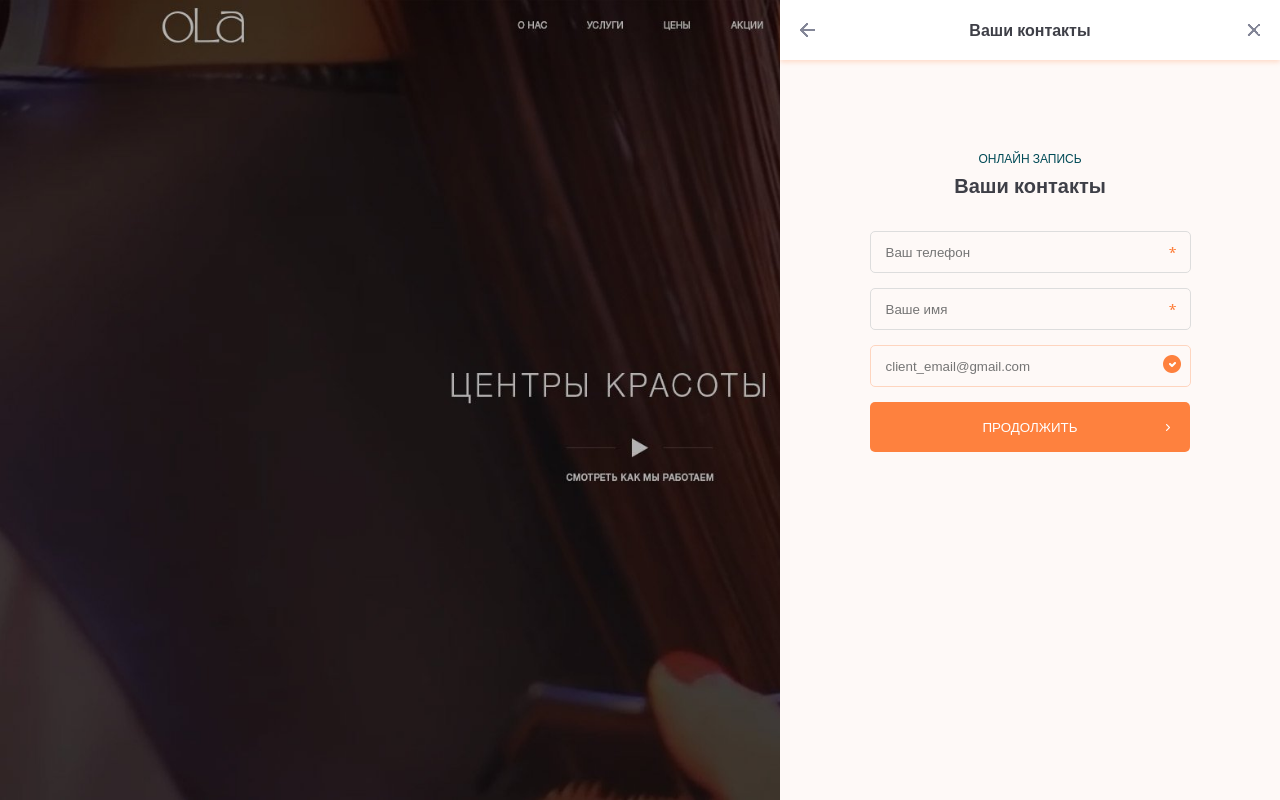
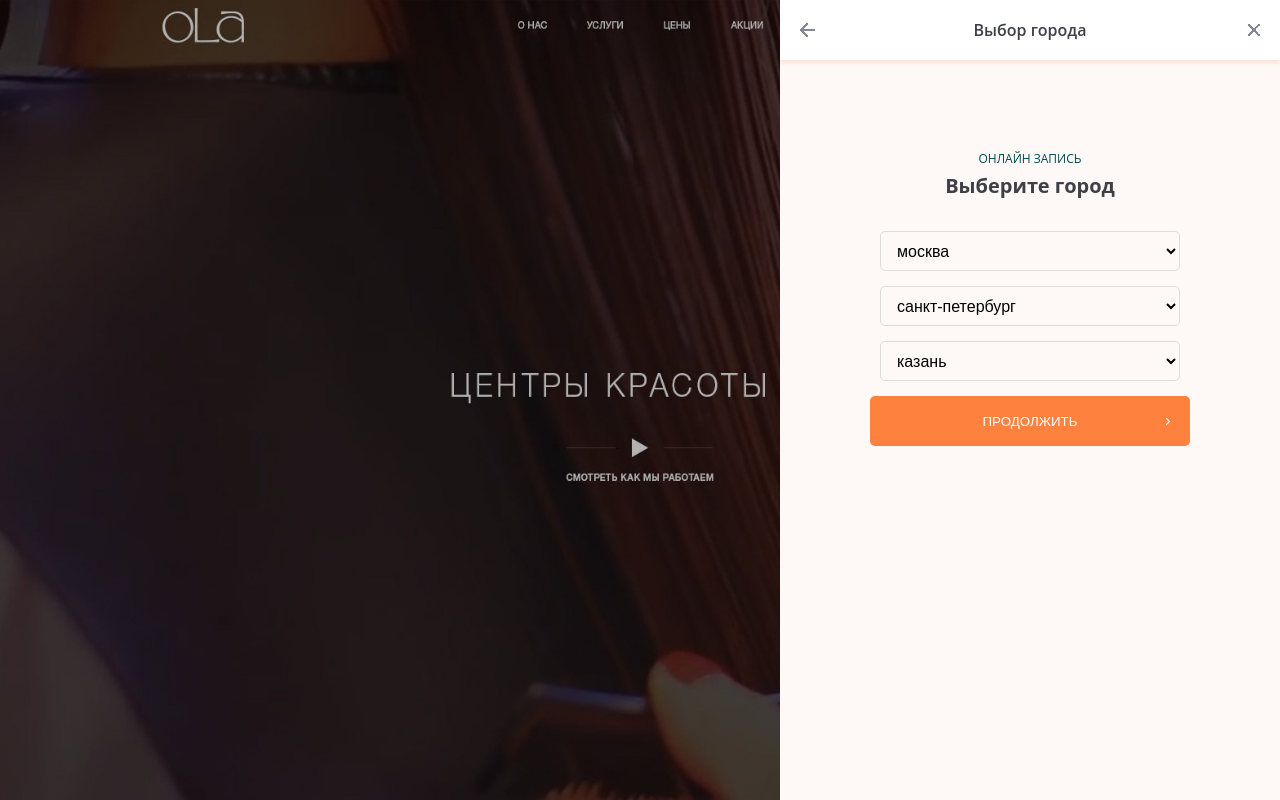
Before and after one commit to alikoganyan/Angular4-widjet, an Angular app: page / in a window 1280 px wide. Built offline with nearby package versions, Linux system fonts and the light colour scheme.

Commit message:
correct css, add directive

```diff
--- a/src/app/app.component.ts
+++ b/src/app/app.component.ts
@@ -6,7 +6,7 @@ import {Component} from '@angular/core';
   styleUrls: ['./app.component.css']
 })
 export class AppComponent {
-  status = 'your_contacts';
+  status = 'town_selection';
 
   town_selection(town_selection: string) {
     this.status = town_selection;
--- a/src/app/salon-list/salon-list.component.css
+++ b/src/app/salon-list/salon-list.component.css
@@ -21,10 +21,12 @@
 	background:#fef9f7;
 	max-width:500px;
 	width:100%;
+  height: 100%;
 	font-family: 'Open Sans', sans-serif;
 	font-size:14px;
 	color:#3e3f47;
 	float:right;
+  overflow: auto;
 }
 
 .avisits-main_title {
@@ -162,9 +164,9 @@ canvas {
 	border-radius:5px;
     -moz-border-radius:5px;
     -webkit-border-radius:5px;
-	-webkit-box-shadow:0px 2px 5px 0px rgba(254,129,62,0.26);
-    -moz-box-shadow:0px 2px 5px 0px rgba(254,129,62,0.26);
-    box-shadow:0px 2px 5px 0px rgba(254,129,62,0.26);
+	-webkit-box-shadow:0 2px 5px 0 rgba(254,129,62,0.26);
+    -moz-box-shadow:0 2px 5px 0 rgba(254,129,62,0.26);
+    box-shadow:0 2px 5px 0 rgba(254,129,62,0.26);
 	width:86%;
 	margin:0 auto;
 	padding:25px 0;
@@ -320,15 +322,14 @@ canvas {
 .avisits-salon_buttons {
 	position:absolute;
 	background:#fff;
-	-webkit-box-shadow: 0px -2px 5px 0px rgba(254,129,62,0.26);
-	-moz-box-shadow: 0px -2px 5px 0px rgba(254,129,62,0.26);
-	box-shadow: 0px -2px 5px 0px rgba(254,129,62,0.26);
-	width:500px;
+	-webkit-box-shadow: 0 -2px 5px 0 rgba(254,129,62,0.26);
+	-moz-box-shadow: 0 -2px 5px 0 rgba(254,129,62,0.26);
+	box-shadow: 0 -2px 5px 0 rgba(254,129,62,0.26);
+	width:100%;
 	height:75px;
 	text-align:center;
 	padding-top:10px;
 	right:0;
-	bottom:0;
 }
 
 .avisits-salon_buttons a {
--- a/src/app/services-selection/services-selection.component.css
+++ b/src/app/services-selection/services-selection.component.css
@@ -88,219 +88,16 @@
   margin:0;
 }
 
-.avisits-town_selection {
-  text-align:center;
-  padding-top:90px;
-}
 
-.avisits-town_selection > span {
-  font-size:12px;
-  color:#004a56;
-  text-transform:uppercase;
-  margin-bottom:5px;
-  display:block;
-}
 
-.avisits-town_selection h2 {
-  font-weight:700;
-  font-size:20px;
-  color:#3e3f47;
-  margin:0 0 32px;
-}
-
-.avisits-town_selection form p {
-  margin-bottom:15px;
-}
-
-.avisits-town_selection .jq-selectbox__select {
-  border:1px solid #dddddd;
-  border-radius:5px;
-  -moz-border-radius:5px;
-  -webkit-border-radius:5px;
-  width:298px;
-  height:38px;
-}
-
-.avisits-town_selection .jq-selectbox__select-text {
-  line-height:38px;
-  color:#3e3f47;
-  text-align:left;
-  text-transform:uppercase;
-  padding-left:20px;
-  cursor:pointer;
-}
-
-.avisits-town_selection .jq-selectbox__trigger  {
-  position:absolute;
-  width:20px;
-  height:100%;
-  top:0;
-  right:8px;
-  cursor:pointer;
-}
-
-.avisits-town_selection .jq-selectbox__trigger-arrow {
-  background:url(../../assets/images/arrow-town.svg) no-repeat center;
-  width:6px;
-  height:12px;
-  margin-top:14px;
-}
-
-.avisits-town_selection .jq-selectbox__dropdown {
-  position: absolute;
-  background:#fef9f7;
-  border:1px solid #dddddd;
-  box-sizing:border-box;
-  border-radius:5px;
-  -moz-border-radius:5px;
-  -webkit-border-radius:5px;
-  width:100%;
-}
-
-.avisits-town_selection .jq-selectbox li {
-  line-height:28px;
-  color:#3e3f47;
-  text-align:left;
-  text-transform:uppercase;
-  padding-left:20px;
-  cursor:pointer;
-}
-
-.avisits-town_selection .jq-selectbox li:hover,
-.avisits-professional_box ul li:hover {
-  background:#fef3ed;
-}
-
-.avisits-your_contacts input[type="tel"],
-.avisits-your_contacts input[type="text"],
-.avisits-your_contacts input[type="email"] {
-  background:none;
-  border:1px solid #dddddd;
-  border-radius:5px;
-  -moz-border-radius:5px;
-  -webkit-border-radius:5px;
-  width:302px;
-  height:38px;
-  color:#3e3f47;
-  margin-bottom:15px;
-  padding-left:15px;
-}
-
-.avisits-your_contacts form span {
-  position:relative;
-  display:inline-block;
-}
-
-.avisits-your_contacts form span:after {
-  background:url(../../assets/images/star.png);
-  width:7px;
-  height:6px;
-  content:'';
-  position:absolute;
-  top:16px;
-  right:15px;
-}
-
-.avisits-your_contacts form span.avisits-error:after {
-  background:url(../../assets/images/input-error.png);
-  width:18px;
-  height:18px;
-  content:'';
-  position:absolute;
-  top:10px;
-  right:10px;
-}
-
-.avisits-your_contacts form span.avisits-error input {
-  border-color:#fed5bf;
-}
-
-.avisits-your_contacts input[type="submit"] {
-  background:#fe813e url(../../assets/images/arrow-submit.png) no-repeat 296px center;
-  border:none;
-  border-radius:5px;
-  -moz-border-radius:5px;
-  -webkit-border-radius:5px;
-  width:320px;
-  height:50px;
-  color:#fff;
-  text-transform:uppercase;
-  cursor:pointer;
-}
-
-#map-canvas,
-.avisits-map {
-  position:relative;
-  width:100%;
-  height:240px;
-  overflow:hidden;
-}
-
-canvas {
-  display:none;
-}
 
 
 .box.visible {
   display:block;
 }
 
-.avisits-map .avisits-point {
-  background:url(../../assets/images/point-map.png);
-  width:26px;
-  height:37px;
-  position:absolute;
-  z-index:10;
-}
 
-.avisits-map .avisits-point:hover,
-.avisits-map .avisits-point.avisits-active {
-  background-position:bottom;
-}
 
-.avisits-map .avisits-point1 {
-  top:30px;
-  left:74px;
-}
-
-.avisits-map .avisits-point2 {
-  top:100px;
-  left:58px;
-}
-
-.avisits-map .avisits-point3 {
-  bottom:80px;
-  left:168px;
-}
-
-.avisits-map .avisits-point4 {
-  bottom:35px;
-  left:235px;
-}
-
-.avisits-map .avisits-point5 {
-  bottom:70px;
-  right:200px;
-}
-
-.avisits-map .avisits-point6 {
-  top:90px;
-  right:80px;
-}
-
-.avisits_slider_map {
-  width:100%;
-  position:absolute;
-  left:0;
-  bottom:50px;
-  z-index:100;
-}
-
-.avisits_slider {
-  width:100%;
-  height:0;
-  overflow:hidden;
-}
 
 .avisits_col {
   background:#fff;
@@ -316,18 +113,6 @@ canvas {
   display:table;
 }
 
-.avisits_slider .slick-center .avisits_col {
-  width:99%;
-}
-
-.avisits_slider .avisits_item {
-  padding-top:10px;
-}
-
-.avisits_slider .slick-center {
-  padding-top:0;
-}
-
 .avisits_img_slider {
   width:50px;
   height:50px;
@@ -335,10 +120,7 @@ canvas {
   float:left;
 }
 
-.avisits_slider .slick-center .avisits_col .avisits_img_slider {
-  width:70px;
-  height:70px;
-}
+
 
 .avisits_img_slider img {
   width:100%;
@@ -346,11 +128,6 @@ canvas {
   display:block;
 }
 
-.avisits_slider h4 {
-  font-weight:600;
-  font-size:10px;
-  margin-bottom:15px;
-}
 
 .slick-center .avisits_col h4 {
   font-size:4vw;
@@ -1289,13 +1066,7 @@ input[type="checkbox"]:checked + label span {
 }
 
 @media (min-width: 280px) and (max-width: 640px) {
-  .avisits-your_contacts input[type="tel"],
-  .avisits-your_contacts input[type="text"],
-  .avisits-your_contacts input[type="email"] {
-    width:317px;
-    text-align:center;
-    padding:0;
-  }
+
   .select_button {
     display:block;
   }
@@ -1308,7 +1079,7 @@ input[type="checkbox"]:checked + label span {
     height:100%;
   }
   .avisits-salon_box #scrollbox,
-  #map-canvas, .avisits-map {
+  #map-canvas {
     height:340px;
   }
   .avisits_slider_map {
@@ -1402,14 +1173,7 @@ input[type="checkbox"]:checked + label span {
     position:static;
     margin-top:15px;
   }
-  .avisits-your_contacts input[type="tel"],
-  .avisits-your_contacts input[type="text"],
-  .avisits-your_contacts input[type="email"] {
-    width:265px;
-  }
-  .avisits-your_contacts input[type="submit"] {
-    width:285px;
-  }
+
   .avisits-calendar .avisits-item {
     padding-left:0;
     padding-right:0;
@@ -1418,9 +1182,7 @@ input[type="checkbox"]:checked + label span {
     width:94%;
     margin:0 0 6px;
   }
-  .avisits-town_selection {
-    height:100vw;
-  }
+
   .slick-center .avisits_col {
     position:relative;
     width:300px !important;
--- a/src/app/town-selection/town-selection.component.css
+++ b/src/app/town-selection/town-selection.component.css
@@ -1,173 +1,183 @@
 .avisits-basic_background:after {
-	clear:both;
-	content:'';
-	display:block;
+  clear: both;
+  content: '';
+  display: block;
 }
 
 .avisits-basic_background {
-	position:fixed;
-	background:url(../../assets/images/basic_background.jpg) no-repeat center top;
-	background-size:cover;
-	width:100%;
-	height:100%;
-	margin:-8px;
-	overflow:auto;
+  position: fixed;
+  background: url(../../assets/images/basic_background.jpg) no-repeat center top;
+  background-size: cover;
+  width: 100%;
+  height: 100%;
+  margin: -8px;
+  overflow: auto;
 }
 
 .avisits-main_block {
-	position:relative;
-	background:#fef9f7;
-	max-width:500px;
-	width:100%;
-	height:100%;
+  position: relative;
+  background: #fef9f7;
+  max-width: 500px;
+  width: 100%;
+  height: 100%;
   font-family: 'Open Sans', sans-serif;
-	font-size:14px;
-	color:#3e3f47;
-	float:right;
+  font-size: 14px;
+  color: #3e3f47;
+  float: right;
+  overflow: auto;
 }
 
-
 .avisits-main_title {
-	position:relative;
-	background:#fff;
-	-webkit-box-shadow: 0 2px 5px 0 rgba(254,129,62,0.26);
-	-moz-box-shadow: 0 2px 5px 0 rgba(254,129,62,0.26);
-	box-shadow: 0 2px 5px 0 rgba(254,129,62,0.26);
-	width:100%;
-	height:60px;
+  position: relative;
+  background: #fff;
+  -webkit-box-shadow: 0 2px 5px 0 rgba(254, 129, 62, 0.26);
+  -moz-box-shadow: 0 2px 5px 0 rgba(254, 129, 62, 0.26);
+  box-shadow: 0 2px 5px 0 rgba(254, 129, 62, 0.26);
+  width: 100%;
+  height: 60px;
 }
 
 .avisits-main_title_date {
-	height:135px;
+  height: 135px;
 }
 
 .avisits-main_title .avisits-arrow_back {
-	position:absolute;
-	width:35px;
-	height:35px;
-	top:13px;
-	left:10px;
+  position: absolute;
+  width: 35px;
+  height: 35px;
+  top: 13px;
+  left: 10px;
 }
 
 .avisits-main_title .avisits-arrow_back:after {
-	background:url(../../assets/images/back.png);
-	width:15px;
-	height:14px;
-	color:#fe813e;
-	content:'';
-	margin:10px 0 0 10px;
-	display:block;
+  background: url(../../assets/images/back.png);
+  width: 15px;
+  height: 14px;
+  color: #fe813e;
+  content: '';
+  margin: 10px 0 0 10px;
+  display: block;
 }
 
 .avisits-main_title .avisits-arrow_back:hover:after,
 .avisits-main_title .avisits-close:hover:after {
-	background-position:bottom;
+  background-position: bottom;
 }
 
 .avisits-main_title .avisits-close {
-	position:absolute;
-	top:24px;
-	right:20px;
+  position: absolute;
+  top: 24px;
+  right: 20px;
 }
 
 .avisits-main_title .avisits-close:after {
-	background:url(../../assets/images/close-title.png);
-	width:13px;
-	height:12px;
-	content:'';
-	display:block;
+  background: url(../../assets/images/close-title.png);
+  width: 13px;
+  height: 12px;
+  content: '';
+  display: block;
 }
 
 .avisits-main_title > p {
-	font-size:16px;
-	font-weight:600;
-	line-height:60px;
-	color:#3e3f47;
-	text-align:center;
-	margin:0;
+  font-size: 16px;
+  font-weight: 600;
+  line-height: 60px;
+  color: #3e3f47;
+  text-align: center;
+  margin: 0;
 }
 
 .avisits-town_selection {
-	text-align:center;
-	padding-top:90px;
+  text-align: center;
+  padding-top: 90px;
 }
 
 .avisits-town_selection > span {
-	font-size:12px;
-	color:#004a56;
-	text-transform:uppercase;
-	margin-bottom:5px;
-	display:block;
+  font-size: 12px;
+  color: #004a56;
+  text-transform: uppercase;
+  margin-bottom: 5px;
+  display: block;
 }
 
 .avisits-town_selection h2 {
-	font-weight:700;
-	font-size:20px;
-	color:#3e3f47;
-	margin:0 0 32px;
+  font-weight: 700;
+  font-size: 20px;
+  color: #3e3f47;
+  margin: 0 0 32px;
 }
 
 .avisits-town_selection form p {
-	margin-bottom:15px;
+  margin-bottom: 15px;
+}
+
+.avisits-town_selection form select {
+  width: 300px;
+  height: 40px;
+  border-radius: 5px;
+  font-size: 16px;
+  background-color: inherit;
+  border: 1px solid #DDDDDD;
+  padding: 0 0 0 12px;
 }
 
 .avisits-town_selection .jq-selectbox__select {
-	border:1px solid #dddddd;
-	border-radius:5px;
-	-moz-border-radius:5px;
-	-webkit-border-radius:5px;
-	width:298px;
-	height:38px;
+  border: 1px solid #dddddd;
+  border-radius: 5px;
+  -moz-border-radius: 5px;
+  -webkit-border-radius: 5px;
+  width: 298px;
+  height: 38px;
 }
 
 .avisits-town_selection .jq-selectbox__select-text {
-	line-height:38px;
-	color:#3e3f47;
-	text-align:left;
-	text-transform:uppercase;
-	padding-left:20px;
-	cursor:pointer;
+  line-height: 38px;
+  color: #3e3f47;
+  text-align: left;
+  text-transform: uppercase;
+  padding-left: 20px;
+  cursor: pointer;
 }
 
-.avisits-town_selection .jq-selectbox__trigger  {
-	position:absolute;
-	width:20px;
-	height:100%;
-	top:0;
-	right:8px;
-	cursor:pointer;
+.avisits-town_selection .jq-selectbox__trigger {
+  position: absolute;
+  width: 20px;
+  height: 100%;
+  top: 0;
+  right: 8px;
+  cursor: pointer;
 }
 
 .avisits-town_selection .jq-selectbox__trigger-arrow {
-	background:url(../../assets/images/arrow-town.svg) no-repeat center;
-	width:6px;
-	height:12px;
-	margin-top:14px;
+  background: url(../../assets/images/arrow-town.svg) no-repeat center;
+  width: 6px;
+  height: 12px;
+  margin-top: 14px;
 }
 
 .avisits-town_selection .jq-selectbox__dropdown {
   position: absolute;
-	background:#fef9f7;
-	border:1px solid #dddddd;
-	box-sizing:border-box;
-	border-radius:5px;
-	-moz-border-radius:5px;
-	-webkit-border-radius:5px;
-	width:100%;
+  background: #fef9f7;
+  border: 1px solid #dddddd;
+  box-sizing: border-box;
+  border-radius: 5px;
+  -moz-border-radius: 5px;
+  -webkit-border-radius: 5px;
+  width: 100%;
 }
 
 .avisits-town_selection .jq-selectbox li {
-	line-height:28px;
-	color:#3e3f47;
-	text-align:left;
-	text-transform:uppercase;
-	padding-left:20px;
-	cursor:pointer;
+  line-height: 28px;
+  color: #3e3f47;
+  text-align: left;
+  text-transform: uppercase;
+  padding-left: 20px;
+  cursor: pointer;
 }
 
 .avisits-town_selection .jq-selectbox li:hover,
 .avisits-professional_box ul li:hover {
-	background:#fef3ed;
+  background: #fef3ed;
 }
 
 .btn-orange {
@@ -185,19 +195,19 @@
 
 @media (min-width: 280px) and (max-width: 330px) {
   .avisits-basic_background {
-		position:static;
-		height:auto;
+    position: static;
+    height: auto;
   }
 }
 
 @media (min-width: 280px) and (max-width: 500px) {
   .avisits-main_block {
-		max-width:none;
+    max-width: none;
   }
 }
 
 @media (min-width: 280px) and (max-width: 330px) {
   .avisits-town_selection {
-		height:100vw;
+    height: 100vw;
   }
 }
--- a/src/app/town-selection/town-selection.component.html
+++ b/src/app/town-selection/town-selection.component.html
@@ -12,16 +12,25 @@
         <p>
           <select>
             <option>москва</option>
+            <option>москва2</option>
+            <option>москва3</option>
+            <option>москва4</option>
           </select>
         </p>
         <p>
           <select>
             <option >санкт-петербург</option>
+            <option>санкт-петербург2</option>
+            <option>санкт-петербург3</option>
+            <option>санкт-петербург4</option>
           </select>
         </p>
         <p>
           <select>
             <option>казань</option>
+            <option>казань2</option>
+            <option>казань3</option>
+            <option>казань4</option>
           </select>
         </p>
         <input class="btn-orange" type="submit" value="продолжить" (click)="onNext('salon_list')">
--- a/src/app/your-contacts/your-contacts.component.html
+++ b/src/app/your-contacts/your-contacts.component.html
@@ -8,11 +8,11 @@
     <div class="avisits-town_selection avisits-your_contacts">
       <span>Онлайн запись</span>
       <h2>Ваши контакты</h2>
-      <form>
-        <span><input type="tel" placeholder="Ваш телефон"></span>
-        <span><input type="text" placeholder="Ваше имя"></span>
-        <span class="avisits-error"><input type="email" placeholder="client_email@gmail.com"></span>
-        <input type="submit" value="продолжить" (click)="onNext('town_selection')">
+      <form ngNativeValidate (submit)="onNext('town_selection')">
+        <span><input type="tel" placeholder="Ваш телефон" name="phone" [(ngModel)]="client.phone" required></span>
+        <span><input type="text" placeholder="Ваше имя" name="name" [(ngModel)]="client.name" required></span>
+        <span class="avisits-error"><input type="email" name="email" placeholder="client_email@gmail.com" [(ngModel)]="client.email"></span>
+        <input type="submit" value="продолжить">
       </form>
     </div>
   </div>
```
Also changed, not shown: src/app/app.module.ts (+25 -14 lines), src/app/directives/accordion.service.ts (added, +14 -0 lines), src/app/services/services.component.html (+7 -7 lines), src/app/widget-services/client.service.ts (added, +24 -0 lines), src/app/your-contacts/your-contacts.component.ts (+23 -1 lines), 1 other file (tests, documents, lock files or other folders). Lines whose indentation alone changed are shown as unchanged.
